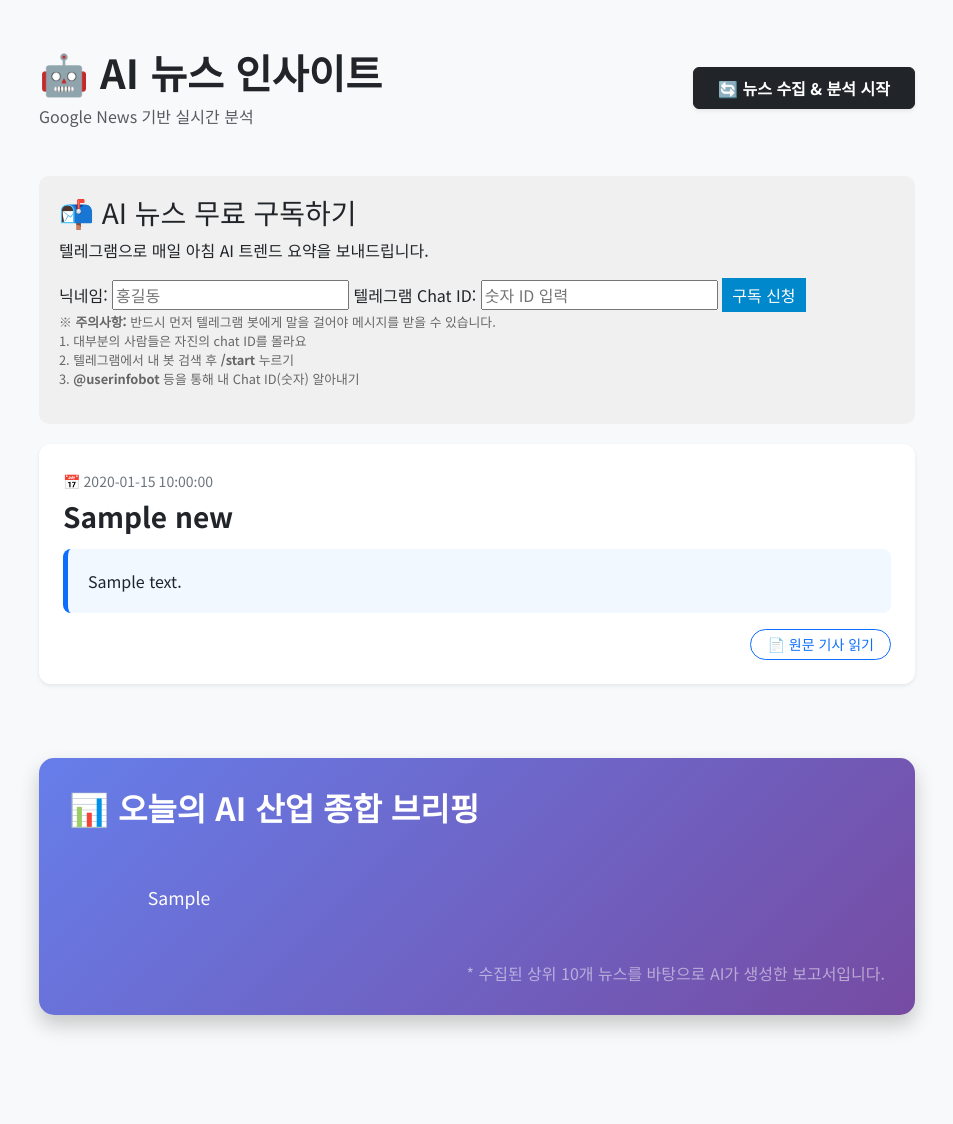
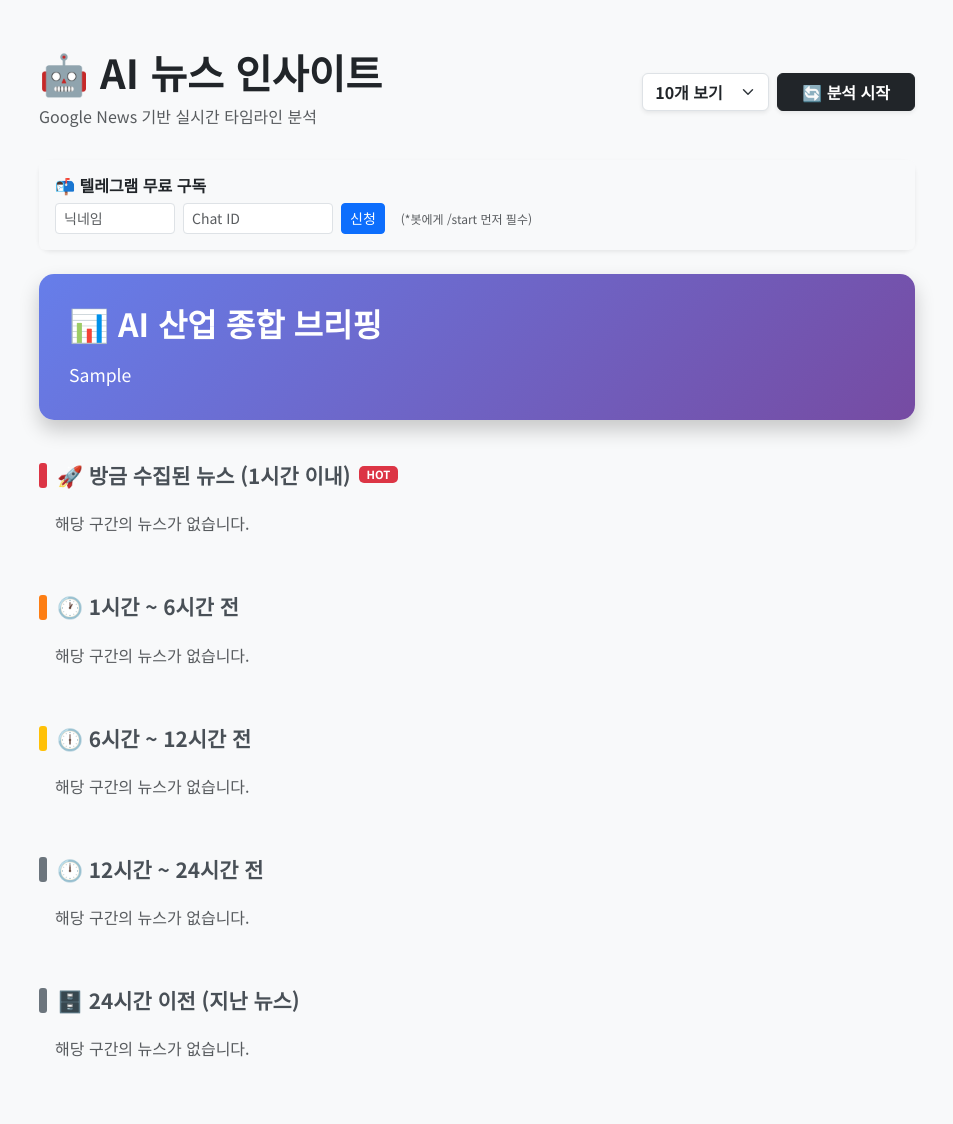
Before and after one commit to EmmettHwang/scrapeNews, a FastAPI app: template templates/index.html in a window 1280 px wide. Shown: the whole page, without its empty margins (163-1116 px from the left). Before the commit the page ends 1032 px from the top, so only its background shows below. Run offline with FastAPI, Linux system fonts and the light colour scheme; the template is opened without the code that fills it: most values are stand-ins (such as "Sample title", 1, 10 or a date in 2020).

Commit message:
시간대별로 나누어 보기 추가 몇개를 볼지 추가

```diff
--- a/main.py
+++ b/main.py
@@ -8,6 +8,8 @@
 from fastapi import FastAPI, Request, Form
 from fastapi.responses import RedirectResponse
 from fastapi.templating import Jinja2Templates
+from datetime import datetime, timedelta
+
 
 # 1. 환경변수 로드
 load_dotenv()
@@ -275,14 +277,54 @@
 # API 엔드포인트
 # ---------------------------------------------------------
 @app.get("/")
-def read_root(request: Request):
+def read_root(request: Request, limit: str = "10"): # limit 파라미터 추가 (기본값 10)
     conn = None
-    news_list = []
+
+    # 시간대별 뉴스 담을 딕셔너리 초기화
+    news_sections = {
+        "latest": [], # 1시간 이내 (방금 수집)
+        "1h": [],     # 1 ~ 6시간
+        "6h": [],     # 6 ~ 12시간
+        "12h": [],    # 12 ~ 24시간
+        "older": []   # 24시간 이후
+    }
+
     try:
         conn = pymysql.connect(**DB_CONFIG)
         cursor = conn.cursor()
-        cursor.execute("SELECT * FROM ai_news ORDER BY id DESC LIMIT 10")
-        news_list = cursor.fetchall()
+
+        # limit이 'all'이면 충분히 큰 숫자로 설정, 아니면 정수로 변환
+        query_limit = 1000 if limit == "all" else int(limit)
+
+        # 전체 뉴스 가져오기 (최신순)
+        cursor.execute("SELECT * FROM ai_news ORDER BY id DESC LIMIT %s", (query_limit,))
+        all_news = cursor.fetchall()
+
+        # Python에서 시간대별 분류 작업 수행
+        now = datetime.now()
+
+        for news in all_news:
+            # created_at이 문자열인 경우 datetime으로 변환 (환경에 따라 다를 수 있음)
+            # 보통 pymysql은 datetime 객체로 반환함
+            created_at = news['created_at']
+            if isinstance(created_at, str):
+                created_at = datetime.strptime(created_at, '%Y-%m-%d %H:%M:%S')
+
+            diff = now - created_at
+            seconds = diff.total_seconds()
+            hours = seconds / 3600
+
+            if hours < 1:
+                news_sections["latest"].append(news)
+            elif 1 <= hours < 6:
+                news_sections["1h"].append(news)
+            elif 6 <= hours < 12:
+                news_sections["6h"].append(news)
+            elif 12 <= hours < 24:
+                news_sections["12h"].append(news)
+            else:
+                news_sections["older"].append(news)
+
     except Exception as e:
         print(f"DB Read Error: {e}")
     finally:
@@ -295,8 +337,9 @@
 
     return templates.TemplateResponse("index.html", {
         "request": request,
-        "news_list": news_list,
-        "trend_report": trend_report
+        "trend_report": trend_report,
+        "news_sections": news_sections, # 분류된 뉴스 전달
+        "current_limit": limit          # 현재 선택된 보기 옵션 유지
     })
 
 @app.get("/scrape")
--- a/templates/index.html
+++ b/templates/index.html
@@ -9,107 +9,166 @@
     <style>
         body { font-family: 'Noto Sans KR', sans-serif; background-color: #f4f6f9; }
         .card { border: none; border-radius: 12px; transition: 0.3s; }
-        .card:hover { transform: translateY(-5px); }
-        .summary-box { background-color: #f1f8ff; border-left: 5px solid #0d6efd; padding: 20px; border-radius: 8px; margin-top: 15px; }
-        /* 종합 분석 박스 스타일 (강조) */
+        .card:hover { transform: translateY(-3px); }
+        .summary-box { background-color: #f8f9fa; border-left: 4px solid #0d6efd; padding: 15px; border-radius: 5px; margin-top: 10px; font-size: 0.95rem; }
+
+        /* 종합 분석 박스 */
         .trend-box {
             background: linear-gradient(135deg, #667eea 0%, #764ba2 100%);
             color: white;
             padding: 30px;
             border-radius: 15px;
-            margin-top: 50px;
-            margin-bottom: 50px;
+            margin-bottom: 40px;
             box-shadow: 0 10px 20px rgba(0,0,0,0.2);
         }
         .trend-content { white-space: pre-wrap; font-size: 1.1rem; line-height: 1.8; }
+
+        /* 섹션 헤더 스타일 */
+        .time-section-header {
+            display: flex;
+            align-items: center;
+            margin-top: 40px;
+            margin-bottom: 20px;
+            color: #495057;
+            font-weight: bold;
+            font-size: 1.3rem;
+        }
+        .time-section-header::before {
+            content: '';
+            display: inline-block;
+            width: 8px;
+            height: 25px;
+            background-color: #6c757d;
+            margin-right: 10px;
+            border-radius: 3px;
+        }
+        /* 최신 뉴스 헤더 강조 */
+        .header-latest::before { background-color: #dc3545; } /* 빨간색 */
+        .header-1h::before { background-color: #fd7e14; } /* 주황색 */
+        .header-6h::before { background-color: #ffc107; } /* 노란색 */
+
+        .badge-new { background-color: #dc3545; color: white; padding: 3px 8px; border-radius: 5px; font-size: 0.7rem; vertical-align: middle; margin-bottom: 2px; }
     </style>
 </head>
 <body class="bg-light">
 
     <div class="container py-5" style="max-width: 900px;">
-        <div class="d-flex justify-content-between align-items-center mb-5">
-            <div>
+
+        <div class="d-flex justify-content-between align-items-center mb-4 flex-wrap">
+            <div class="mb-2">
                 <h1 class="fw-bold">🤖 AI 뉴스 인사이트</h1>
-                <p class="text-muted mb-0">Google News 기반 실시간 분석</p>
+                <p class="text-muted mb-0">Google News 기반 실시간 타임라인 분석</p>
             </div>
-            <button onclick="runScrape()" id="scrapeBtn" class="btn btn-dark px-4 py-2 fw-bold shadow-sm">
-                <span id="btnText">🔄 뉴스 수집 & 분석 시작</span>
-                <span id="spinner" class="spinner-border spinner-border-sm d-none"></span>
-            </button>
-        </div>
-        <div style="background-color: #f0f0f0; padding: 20px; margin-bottom: 20px; border-radius: 10px;">
-            <h3>📬 AI 뉴스 무료 구독하기</h3>
-            <p>텔레그램으로 매일 아침 AI 트렌드 요약을 보내드립니다.</p>
+            <div class="d-flex gap-2">
+                <select id="limitSelect" class="form-select w-auto fw-bold shadow-sm" onchange="changeLimit()">
+                    <option value="10" {% if current_limit == '10' %}selected{% endif %}>10개 보기</option>
+                    <option value="50" {% if current_limit == '50' %}selected{% endif %}>50개 보기</option>
+                    <option value="100" {% if current_limit == '100' %}selected{% endif %}>100개 보기</option>
+                    <option value="all" {% if current_limit == 'all' %}selected{% endif %}>모두 보기</option>
+                </select>
 
-            <form action="/subscribe" method="post">
-                <label>닉네임: <input type="text" name="nickname" required placeholder="홍길동"></label>
-                <label>텔레그램 Chat ID: <input type="text" name="chat_id" required placeholder="숫자 ID 입력"></label>
-                <button type="submit" style="background-color: #0088cc; color: white; border: none; padding: 5px 10px; cursor: pointer;">구독 신청</button>
-            </form>
-
-            <p style="font-size: 0.8em; color: #666;">
-                ※ <b>주의사항:</b> 반드시 먼저 텔레그램 봇에게 말을 걸어야 메시지를 받을 수 있습니다.<br>
-                1. 대부분의 사람들은 자진의 chat ID를 몰라요 <br>
-                2. 텔레그램에서 내 봇 검색 후 <b>/start</b> 누르기<br>
-                3. <b>@userinfobot</b> 등을 통해 내 Chat ID(숫자) 알아내기
-            </p>
+                <button onclick="runScrape()" id="scrapeBtn" class="btn btn-dark px-4 fw-bold shadow-sm">
+                    <span id="btnText">🔄 분석 시작</span>
+                    <span id="spinner" class="spinner-border spinner-border-sm d-none"></span>
+                </button>
+            </div>
         </div>
 
-        <div class="row" id="newsContainer">
-            {% for news in news_list %}
-            <div class="col-12 mb-4">
-                <div class="card shadow-sm">
-                    <div class="card-body p-4">
-                        <small class="text-secondary">📅 {{ news.created_at }}</small>
-                        <h3 class="card-title mt-2 fw-bold">{{ news.title }}</h3>
+        <div class="card mb-4 bg-white shadow-sm">
+            <div class="card-body bg-light rounded">
+                <h6 class="fw-bold">📬 텔레그램 무료 구독</h6>
+                <form action="/subscribe" method="post" class="d-flex gap-2 align-items-center mt-2">
+                    <input type="text" name="nickname" class="form-control form-control-sm" style="max-width: 120px;" required placeholder="닉네임">
+                    <input type="text" name="chat_id" class="form-control form-control-sm" style="max-width: 150px;" required placeholder="Chat ID">
+                    <button type="submit" class="btn btn-primary btn-sm text-nowrap">신청</button>
+                    <span class="text-muted ms-2" style="font-size: 0.75rem;">(*봇에게 /start 먼저 필수)</span>
+                </form>
+            </div>
+        </div>
 
-                        <div class="summary-box">
-                            <div style="white-space: pre-wrap;">{{ news.summary | safe }}</div>
-                        </div>
+        <div class="trend-box">
+            <h2 class="fw-bold mb-3">📊 AI 산업 종합 브리핑</h2>
+            <div class="trend-content">{{ trend_report | safe }}</div>
+        </div>
 
-                        <div class="mt-3 text-end">
-                            <a href="{{ news.link }}" target="_blank" class="btn btn-outline-primary btn-sm rounded-pill px-3">
-                                📄 원문 기사 읽기
-                            </a>
+        {% macro render_news_list(news_list, show_summary=True) %}
+            <div class="row">
+            {% if news_list %}
+                {% for news in news_list %}
+                <div class="col-12 mb-3">
+                    <div class="card shadow-sm">
+                        <div class="card-body p-3">
+                            <div class="d-flex justify-content-between">
+                                <div>
+                                    <small class="text-secondary">📅 {{ news.created_at }}</small>
+                                    <h5 class="card-title mt-1 fw-bold">
+                                        <a href="{{ news.link }}" target="_blank" class="text-decoration-none text-dark">{{ news.title }}</a>
+                                    </h5>
+                                </div>
+                                <a href="{{ news.link }}" target="_blank" class="btn btn-sm btn-outline-secondary align-self-start ms-2">Link</a>
+                            </div>
+                            {% if show_summary %}
+                            <div class="summary-box">
+                                {{ news.summary | safe }}
+                            </div>
+                            {% endif %}
                         </div>
                     </div>
                 </div>
+                {% endfor %}
+            {% else %}
+                <div class="col-12"><p class="text-muted ms-3">해당 구간의 뉴스가 없습니다.</p></div>
+            {% endif %}
             </div>
-            {% endfor %}
+        {% endmacro %}
+
+        <div class="time-section-header header-latest">
+            🚀 방금 수집된 뉴스 (1시간 이내) <span class="badge badge-new ms-2">HOT</span>
         </div>
+        {{ render_news_list(news_sections['latest'], show_summary=True) }}
 
-        <div class="trend-box">
-            <h2 class="fw-bold mb-4">📊 오늘의 AI 산업 종합 브리핑</h2>
-            <div class="trend-content">
-                {{ trend_report | safe }}
-            </div>
-            <div class="mt-3 text-white-50 text-end">
-                * 수집된 상위 10개 뉴스를 바탕으로 AI가 생성한 보고서입니다.
-            </div>
-        </div>
+        <div class="time-section-header header-1h">🕐 1시간 ~ 6시간 전</div>
+        {{ render_news_list(news_sections['1h'], show_summary=True) }}
+
+        <div class="time-section-header header-6h">🕕 6시간 ~ 12시간 전</div>
+        {{ render_news_list(news_sections['6h'], show_summary=False) }}
+
+        <div class="time-section-header">🕛 12시간 ~ 24시간 전</div>
+        {{ render_news_list(news_sections['12h'], show_summary=False) }}
+
+        <div class="time-section-header">🗄️ 24시간 이전 (지난 뉴스)</div>
+        {{ render_news_list(news_sections['older'], show_summary=False) }}
 
     </div>
 
     <script>
+        // 드롭다운 변경 시 페이지 이동
+        function changeLimit() {
+            const limit = document.getElementById('limitSelect').value;
+            window.location.href = `/?limit=${limit}`;
+        }
+
         async function runScrape() {
+            if(!confirm("최신 뉴스를 수집합니다. (약 15초 소요)")) return;
+
             const btn = document.getElementById('scrapeBtn');
             const btnText = document.getElementById('btnText');
             const spinner = document.getElementById('spinner');
 
-            if(!confirm("뉴스를 수집하고 분석하는 데 약 10~20초가 소요됩니다. 진행하시겠습니까?")) return;
-
             btn.disabled = true;
-            btnText.innerText = "데이터 분석 중...";
+            btnText.innerText = "분석 중...";
             spinner.classList.remove('d-none');
 
             try {
                 const response = await fetch('/scrape');
                 const result = await response.json();
                 alert(result.message);
-                location.reload();
+
+                // 새로고침 시 현재 limit 유지
+                const currentLimit = document.getElementById('limitSelect').value;
+                window.location.href = `/?limit=${currentLimit}`;
             } catch (error) {
-                alert("오류 발생");
-            } finally {
+                alert("오류 발생: " + error);
                 btn.disabled = false;
                 spinner.classList.add('d-none');
             }
```
